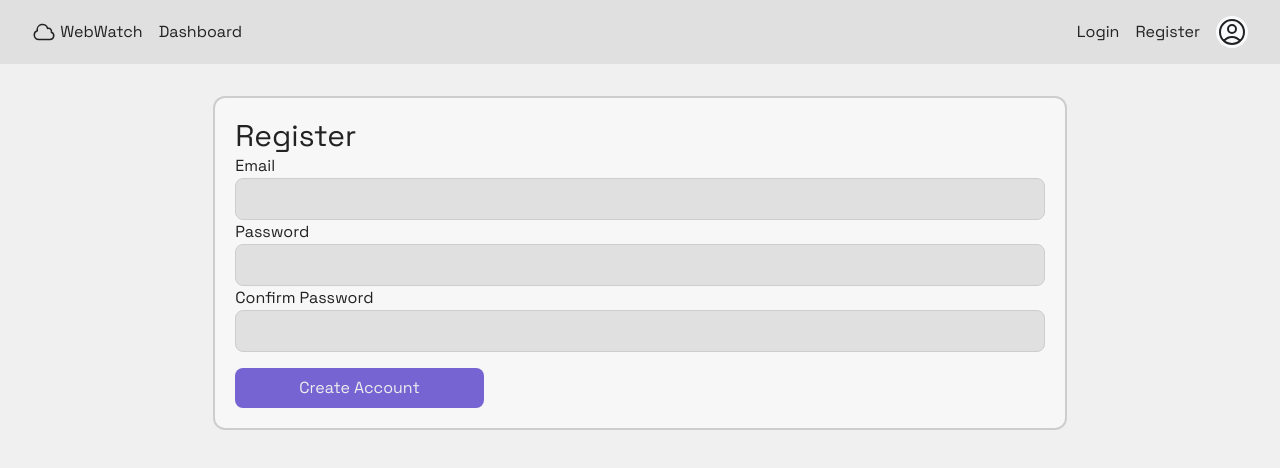
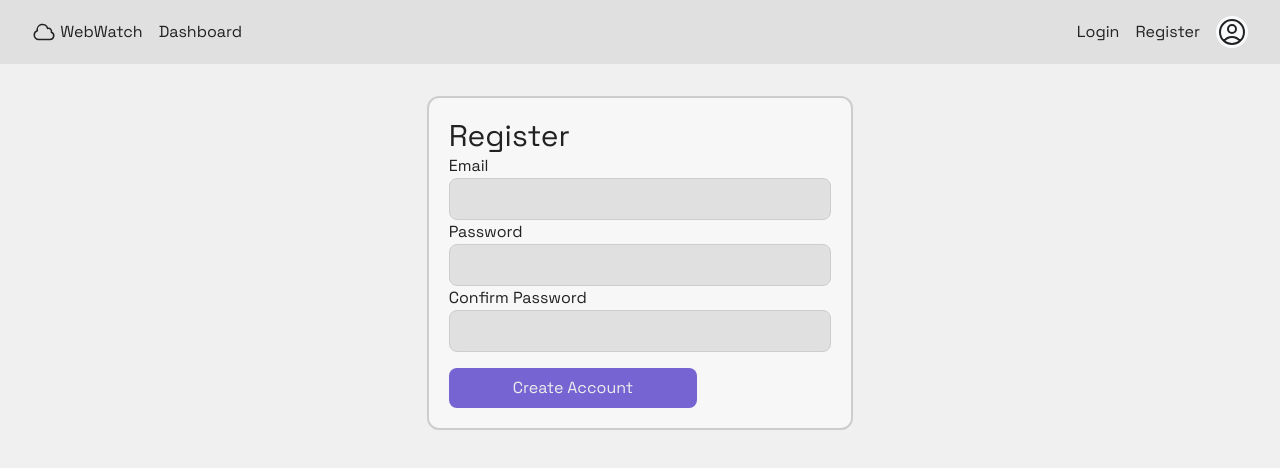
Before and after one commit to Fa24-CSE115A-CaaS/WebWatch, a React (Vite) app in the folder frontend/: page /register in a window 1280 px wide. Shown: the top 468 px of the page. Built offline with nearby package versions, Linux system fonts and the light colour scheme.

Commit message:
Made login/register card widths narrower (w-1/3 instead of w-2/3)

```diff
--- a/frontend/src/pages/Login.tsx
+++ b/frontend/src/pages/Login.tsx
@@ -1,6 +1,6 @@
 const Login = () => {
   return (
-    <div className="w-2/3 mx-auto mt-8 rounded min-h-screen text-text">
+    <div className="w-1/3 mx-auto mt-8 rounded min-h-screen text-text">
       <div className="flex">
         <div className="w-full rounded-xl border-solid border-border border-2 bg-primary">
           <div className="m-5">
--- a/frontend/src/pages/Register.tsx
+++ b/frontend/src/pages/Register.tsx
@@ -1,6 +1,6 @@
 const Register = () => {
   return (
-    <div className="w-2/3 mx-auto mt-8 rounded min-h-screen text-text">
+    <div className="w-1/3 mx-auto mt-8 rounded min-h-screen text-text">
       <div className="flex">
         <div className="w-full rounded-xl border-solid border-border border-2 bg-primary">
           <div className="m-5">
```
